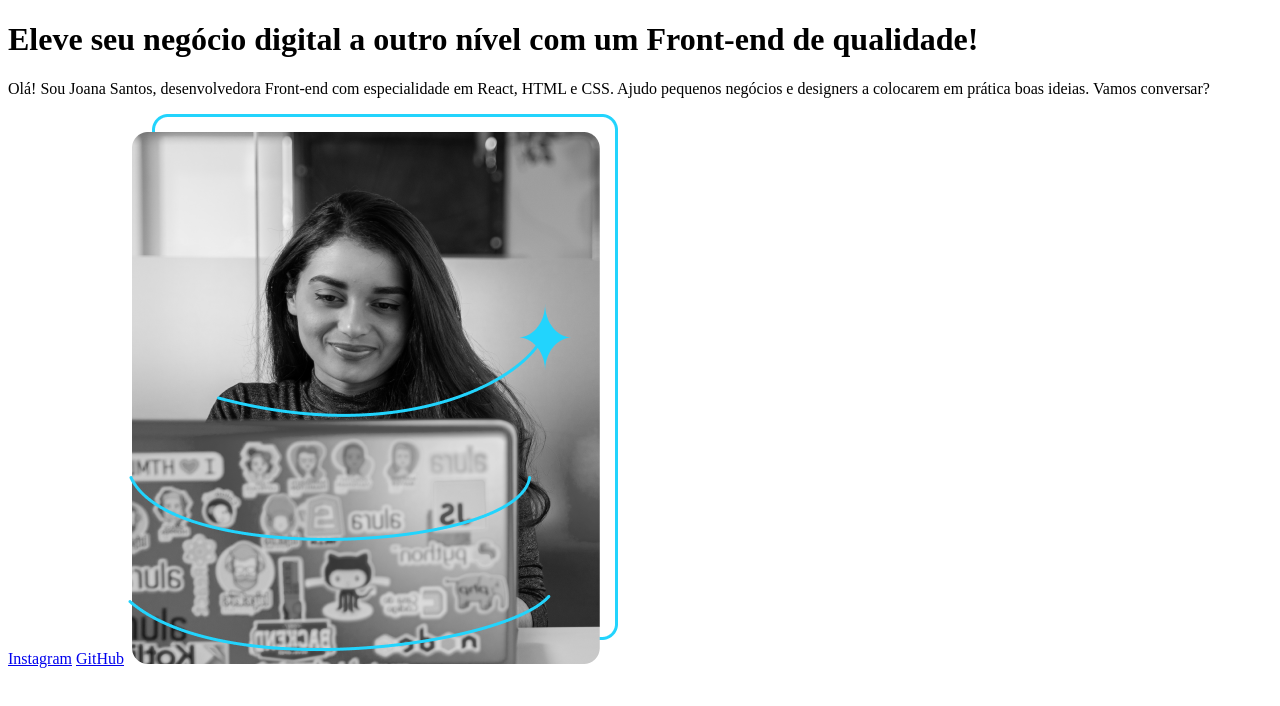
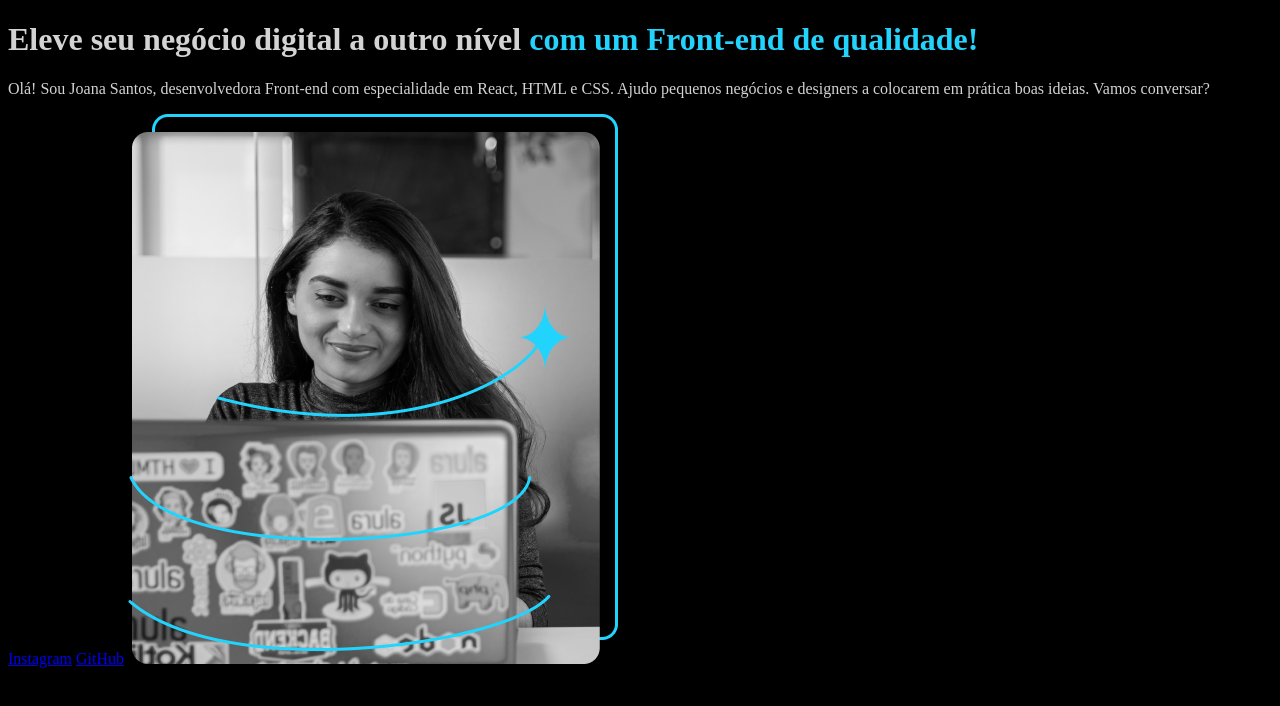
Before and after one commit to RevolQueen/CursoNivelamentoAluraSemantica, a plain HTML site: page index.html in a window 1280 px wide. Drawn offline with Linux system fonts and the light colour scheme.

Commit message:
I added CSS to the page.

```diff
--- a/index.html
+++ b/index.html
@@ -9,6 +9,8 @@
     <meta name="viewport" content="width=device-width, initial-scale=1.0"> <!-- This meta tag sets some of the most important content in the code. The atribute "name="viewport" is what talk what dipositive is accesing our page. The "content="width=device-width, initial-scale=1.0"" defines the width (in portuguese: largura) of the device what was been accesing the page, padronizing the scale (initial-scale=1.0) to the width of the device.-->
 
     <title>Portfólio</title> <!-- This tag is the name of the guide bar in the browser, in this case the name is "Portfólio". -->
+
+    <link rel="stylesheet" href="style.css"> <!-- To the CSS works on our HTML, we need to set the file what contains our stylesheet. And it is done by a meta self-closing tag, the link tag. The rel names the relationship of the CSS file with our HTML file and the href specifies the link of the CSS doc that we will be using. -->
 
 </head> <!-- This is the close tag of the head of the page. This means that the head of our page finishs here, and what is inside of <head></head> will be interpretated was the head of the guide of the browser.-->
 
--- /dev/null
+++ b/style.css
@@ -0,0 +1,15 @@
+/* The doc of the CSS has to go in other doc, because if we do with the HTML the code will be a messing.*/
+body{ /* To make a change in a HTML part we can call direct the part that we can change, and use {} to make the changes that we want. Here, we selected the body of the page. */
+
+    background-color:black; /* This property is what defines the background color, like the name sugests, and for here, like I'm following a design, the background will be black. */
+
+    color: lightgray; /* To change the color of the text, we can call the property color. Besides the design said that the text color is white, I made the choice to use lightgray. This decision is because of the contrast of the black and white, what if be used will cause pain in the eye. */
+
+    main{
+        h1{
+            strong{
+                color: #22D4fd;
+            }
+        }
+    }
+}
```
